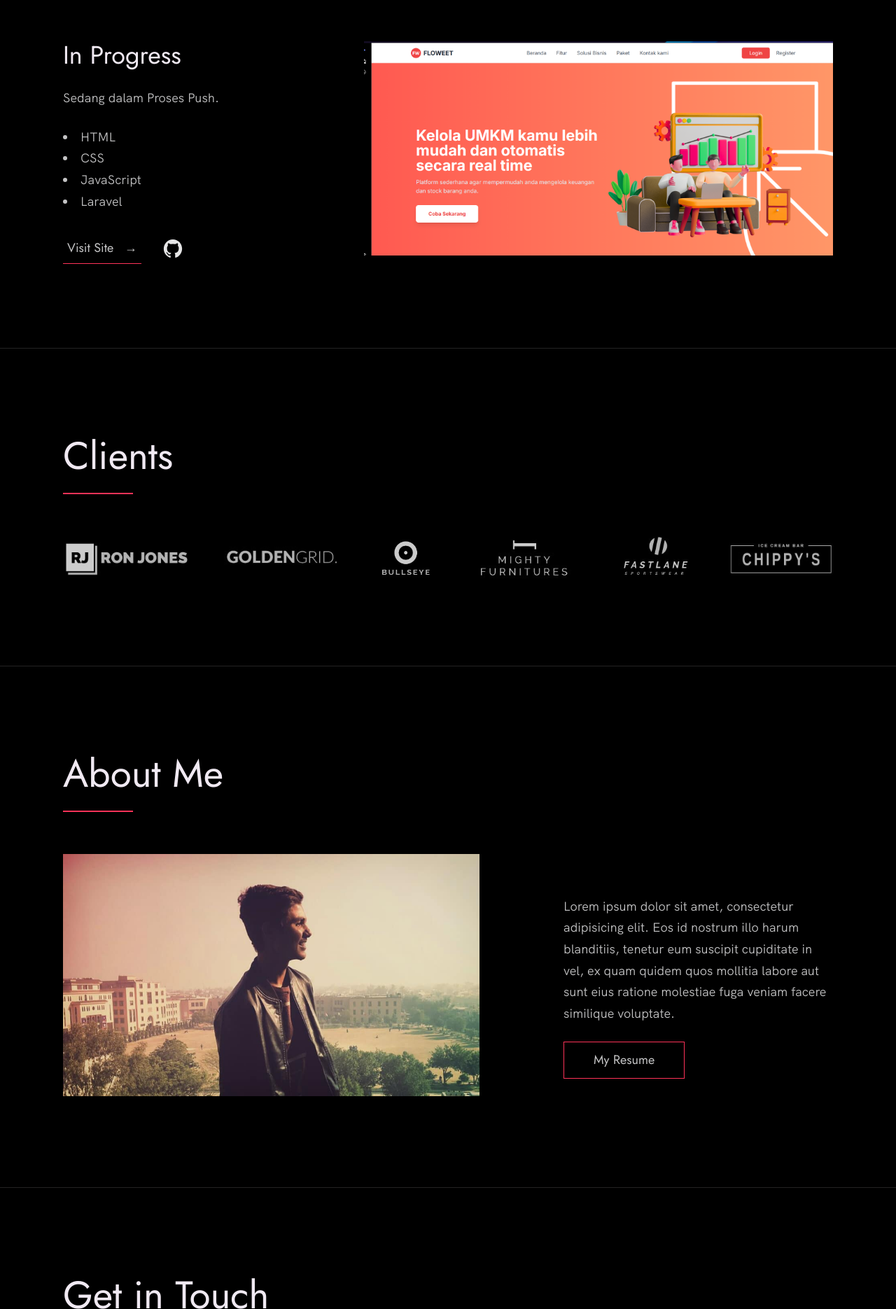
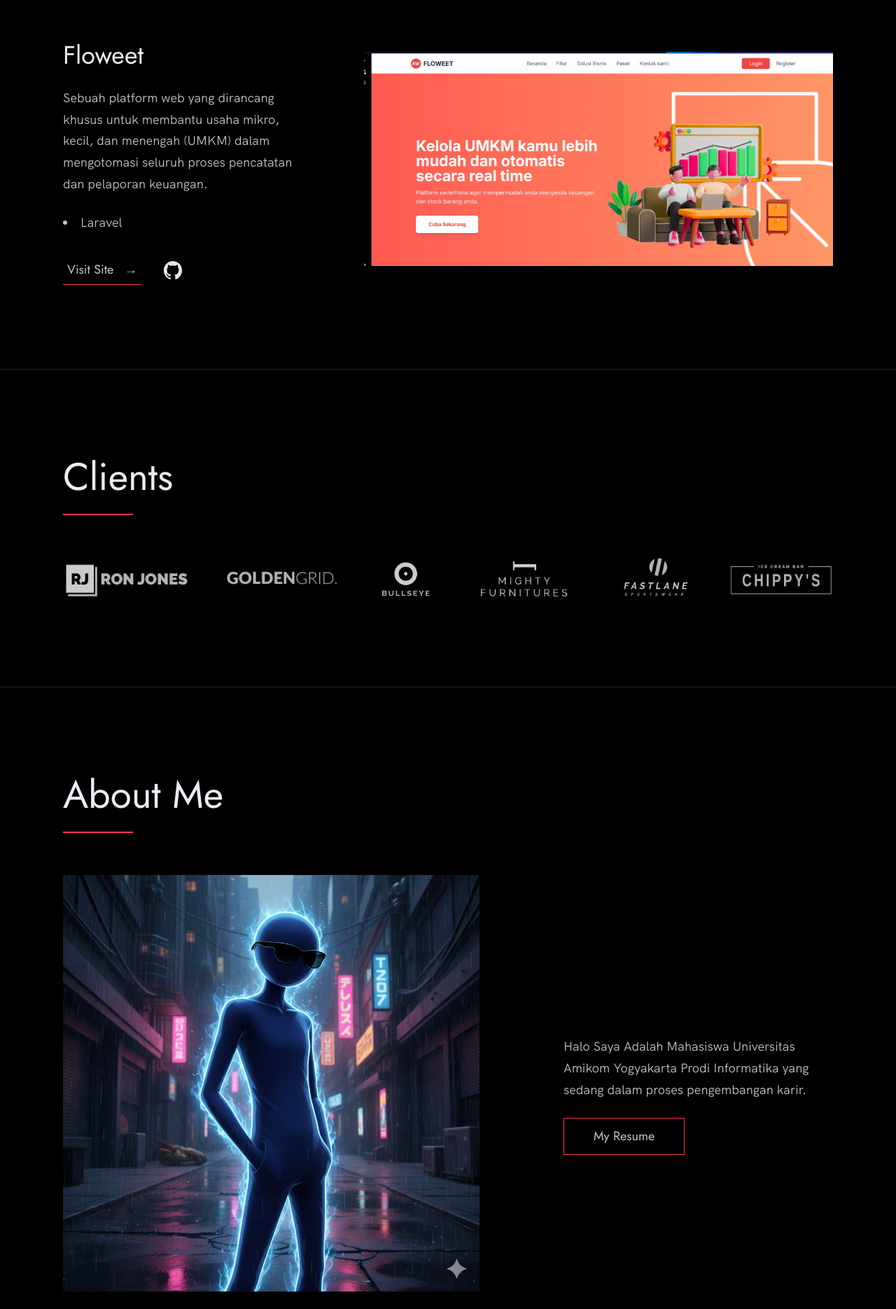
Before and after one commit to Ikhwan-ione/Ione-Portfolio, a plain HTML site: page index.html in a window 1280 px wide. Shown: the part 1011-2881 px from the top of the page at 70% size. Drawn offline with Linux system fonts and the light colour scheme.

Commit message:
My Portfolio

```diff
--- a/index.html
+++ b/index.html
@@ -78,14 +78,13 @@
 
           <div class="work__box">
             <div class="work__text">
-              <h3>In Progress</h3>
+              <h3>Floweet</h3>
               <p>
-                Sedang dalam Proses Push.
+                Sebuah platform web yang dirancang khusus untuk membantu
+                usaha mikro, kecil, dan menengah (UMKM) dalam mengotomasi
+                seluruh proses pencatatan dan pelaporan keuangan.
               </p>
               <ul class="work__list">
-                <li>HTML</li>
-                <li>CSS</li>
-                <li>JavaScript</li>
                 <li>Laravel</li>
               </ul>
 
@@ -134,10 +133,8 @@
           <div class="about__text">
             <!-- Replace the below paragraph with info about yourself -->
             <p>
-              Lorem ipsum dolor sit amet, consectetur adipisicing elit. Eos id
-              nostrum illo harum blanditiis, tenetur eum suscipit cupiditate
-              in vel, ex quam quidem quos mollitia labore aut sunt eius
-              ratione molestiae fuga veniam facere similique voluptate.
+              Halo Saya Adalah Mahasiswa Universitas Amikom Yogyakarta Prodi Informatika
+              yang sedang dalam proses pengembangan karir.
             </p>
             <!-- Provide a link to your resume -->
             <a href="#" class="btn">My Resume</a>
@@ -145,7 +142,7 @@
 
           <div class="about__photo-container">
             <!-- Add a nice photo of yourself -->
-            <img class="about__photo" src="./images/syed-ali-hussnain.jpg" alt="" />
+            <img class="about__photo" src="./images/The Azure Shadow.png" alt="" />
           </div>
         </div>
       </div>
```
Also changed, not shown: images/The Azure Shadow.png (added).
